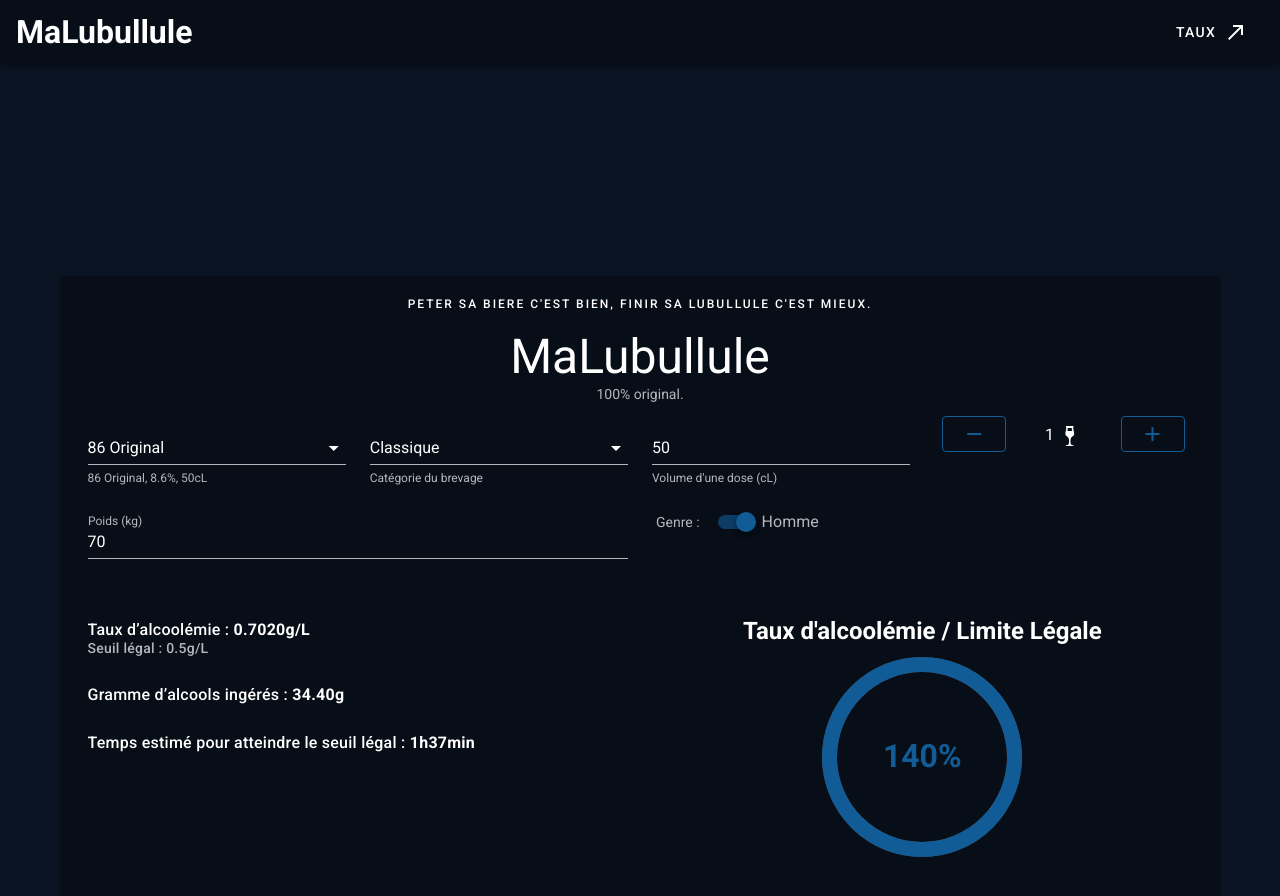
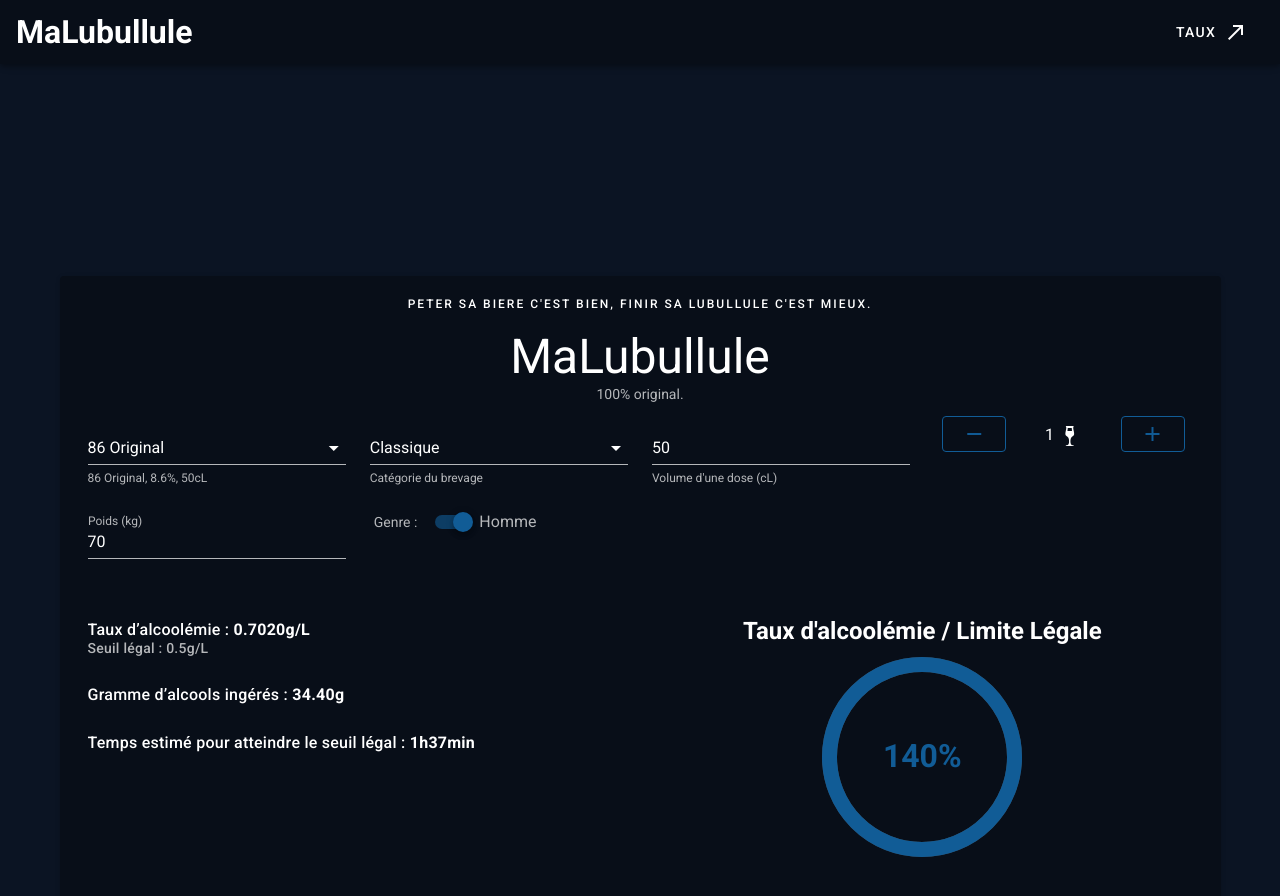
Before and after one commit to ewannpv/maLubullule, a Vue app: page / in a window 1280 px wide. Shown: the top 896 px of the page. Built offline with nearby package versions, Linux system fonts and the light colour scheme.

Commit message:
Updates breaking point

```diff
--- a/src/components/HomeForm.vue
+++ b/src/components/HomeForm.vue
@@ -67,7 +67,7 @@
             </v-col>
           </v-row>
         </v-col>
-        <v-col cols="12" sm="6">
+        <v-col cols="12" lg="3" md="6">
           <v-text-field
             v-model="weight"
             hint="Ton poids en Kg."
@@ -75,7 +75,7 @@
             @change="calculateResult"
           ></v-text-field>
         </v-col>
-        <v-col cols="12" sm="6">
+        <v-col cols="12" lg="3" md="6">
           <v-row>
             <v-subheader> Genre : </v-subheader>
             <v-switch
```
